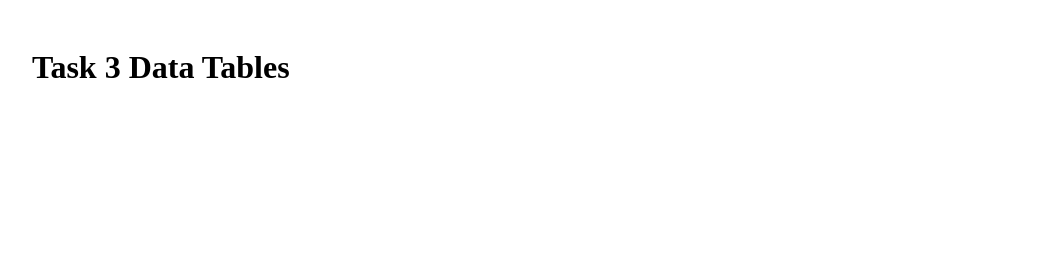
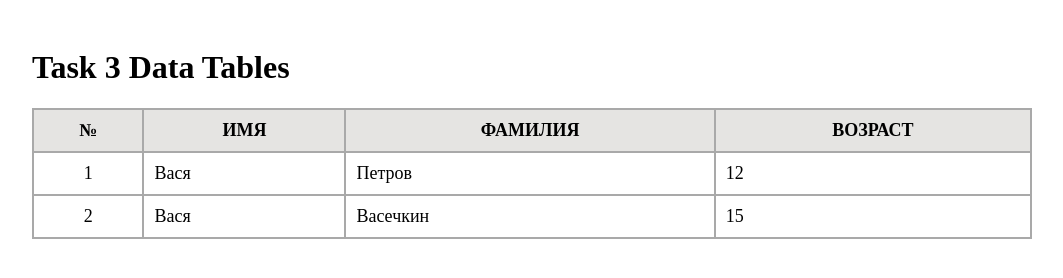
Before and after one commit to GaliaBonda/data-tables, a plain HTML site: page index.html in a window 1280 px wide. Shown: the whole page, without its empty margins (108-1171 px from the left). Drawn offline with Linux system fonts and the light colour scheme.

Commit message:
Add drawing table function

```diff
--- a/index.html
+++ b/index.html
@@ -12,7 +12,32 @@
 <body>
     <div class="container">
         <h1 class="title">Task 3 Data Tables</h1>
-        <div id="usersTable"></div>
+        <div id="usersTable">
+            <!-- <table>
+                <thead>
+                    <tr>
+                        <th>№</th>
+                        <th>Имя</th>
+                        <th>Фамилия</th>
+                        <th>Возраст</th>
+                    </tr>
+                </thead>
+                <tbody>
+                    <tr>
+                        <td>1</td>
+                        <td>Вася</td>
+                        <td>Петров</td>
+                        <td>12</td>
+                    </tr>
+                    <tr>
+                        <td>2</td>
+                        <td>Вася</td>
+                        <td>Васечкин</td>
+                        <td>15</td>
+                    </tr>
+                </tbody>
+            </table> -->
+        </div>
     </div>
     <script src="myjavascript.js"></script>
 </body>
--- a/myjavascript.js
+++ b/myjavascript.js
@@ -1,7 +1,60 @@
 'use strict';
 
 function DataTable(config, data) {
-    // содержимое этой функции вам и нужно написать :)
+    //Create Table
+    let usersTable = document.querySelector(config.parent);
+    let table = document.createElement('table');
+    usersTable.appendChild(table);
+    table.style.borderCollapse = "collapse";
+    table.style.width = "100%";
+    table.style.fontSize = "18px";
+    //Create Table Head
+    let tHead = document.createElement('thead');
+    table.appendChild(tHead);
+    let headTr = document.createElement('tr');
+    tHead.appendChild(headTr);
+    let counterTh = document.createElement('th');
+    let counterthText = document.createTextNode('№');
+    counterTh.appendChild(counterthText);
+    headTr.appendChild(counterTh);
+    counterTh.style.border = "2px solid #a9a9a9";
+    counterTh.style.padding = "8px";
+    counterTh.style.backgroundColor = "#e5e4e2";
+    for (let i = 0; i < config.columns.length; i++) {
+        let th = document.createElement('th');
+        let thText = document.createTextNode(config.columns[i].title);
+        th.appendChild(thText);
+        headTr.appendChild(th);
+        th.style.border = "2px solid #a9a9a9";
+        th.style.padding = "10px";
+        th.style.textTransform = "uppercase";
+        th.style.backgroundColor = "#e5e4e2";
+    }
+    //Create Table Body
+    let tBody = document.createElement('tbody');
+    table.appendChild(tBody);
+    let counter = 0;
+    for (let i = 0; i < data.length; i++) {
+        let tr = document.createElement('tr');
+        tBody.appendChild(tr);
+        let counterTd = document.createElement('td');
+        tr.appendChild(counterTd);
+        let counterTdText = document.createTextNode(++counter);
+        counterTd.appendChild(counterTdText);
+        counterTd.style.border = "2px solid #a9a9a9";
+        counterTd.style.padding = "10px";
+        counterTd.style.textAlign = "center";
+        for (let j = 0; j < config.columns.length; j++) {
+            let td = document.createElement('td');
+            let tdText = document.createTextNode(users[i][config.columns[j].value]);
+            td.appendChild(tdText)
+            tr.appendChild(td);
+            td.style.border = "2px solid #a9a9a9";
+            td.style.padding = "10px";
+        }
+    }
+
+
 }
 
 const config1 = {
```
